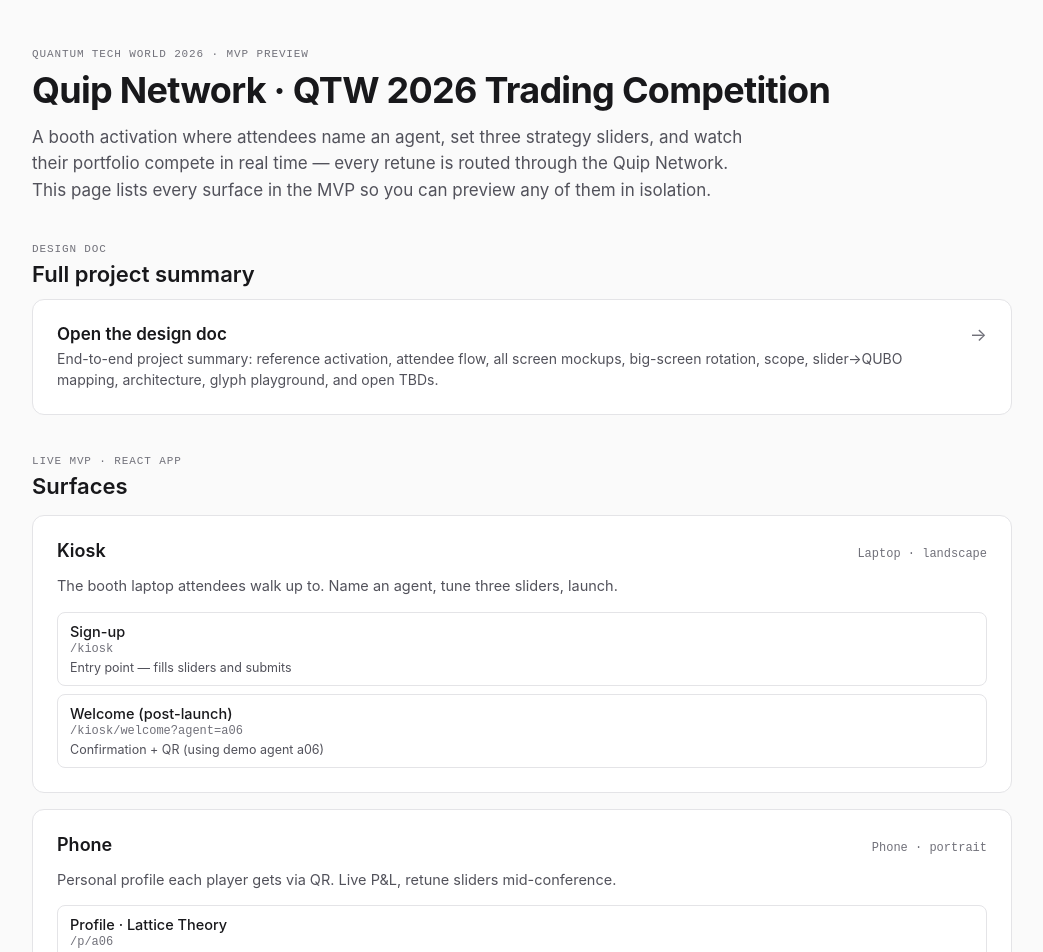
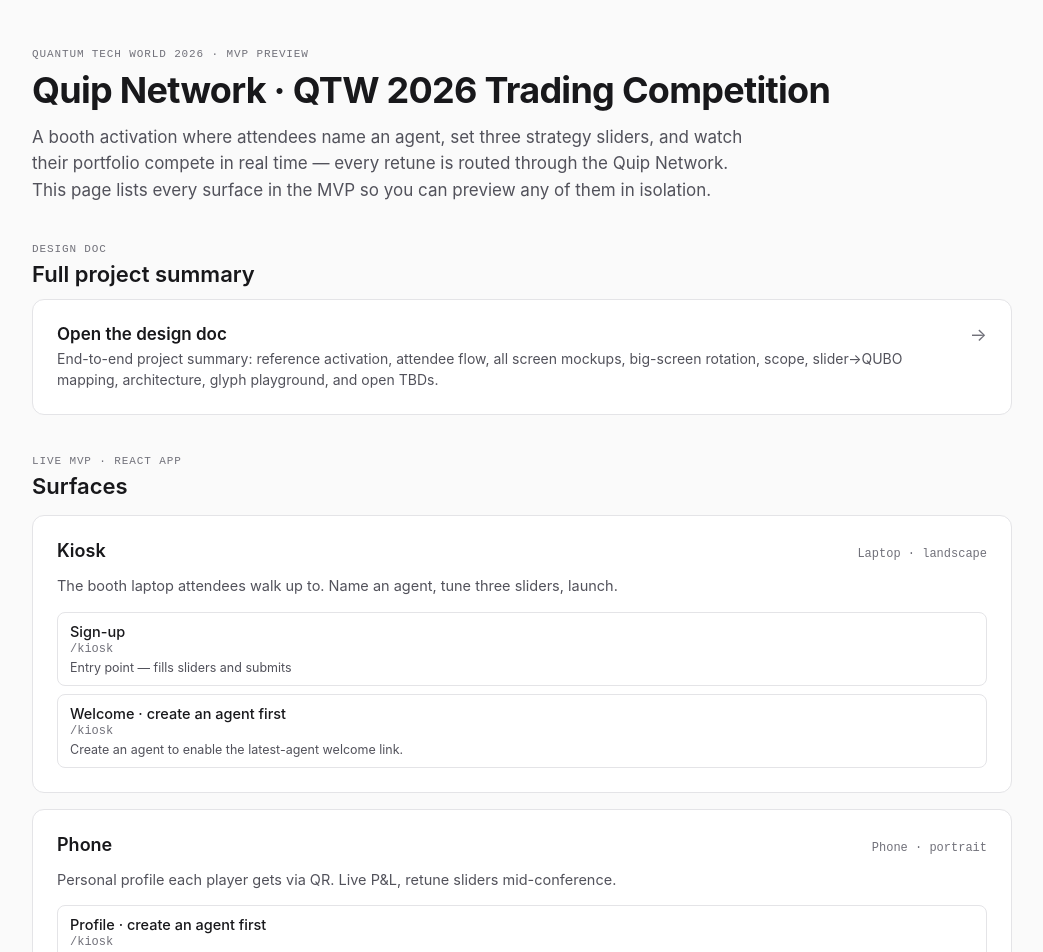
Before and after one commit to QuipNetwork/qtw-tradinggame, a React (Vite) app in the folder mvp/: page / in a window 1280 px wide. Shown: the top 952 px of the page, without its empty margins (118-1161 px from the left). Built offline with nearby package versions, Linux system fonts and the light colour scheme; no server answers.

Commit message:
Use latest agent on dev landing

```diff
--- a/mvp/src/routes/Index.tsx
+++ b/mvp/src/routes/Index.tsx
@@ -7,25 +7,7 @@ type Surface = {
   links: { label: string; to: string; note?: string }[];
 };
 
-const SURFACES: Surface[] = [
-  {
-    title: 'Kiosk',
-    blurb: 'The booth laptop attendees walk up to. Name an agent, tune three sliders, launch.',
-    formFactor: 'Laptop · landscape',
-    links: [
-      { label: 'Sign-up', to: '/kiosk', note: 'Entry point — fills sliders and submits' },
-      { label: 'Welcome (post-launch)', to: '/kiosk/welcome?agent=a06', note: 'Confirmation + QR (using demo agent a06)' },
-    ],
-  },
-  {
-    title: 'Phone',
-    blurb: 'Personal profile each player gets via QR. Live P&L, retune sliders mid-conference.',
-    formFactor: 'Phone · portrait',
-    links: [
-      { label: 'Profile · Lattice Theory', to: '/p/a06', note: 'Demo agent — drag the sliders to trigger a re-route' },
-      { label: 'Profile · Hilbert Spaceship', to: '/p/a01', note: 'Top of leaderboard' },
-    ],
-  },
+const STATIC_SURFACES: Surface[] = [
   {
     title: 'Booth TV',
     blurb: 'Big-screen rotator behind the booth. Welcome splash, leaderboard, top-10 spotlight.',
@@ -72,6 +54,9 @@ const kickerStyle: React.CSSProperties = {
 };
 
 export default function Index() {
+  const latestAgentId = latestCreatedAgentId();
+  const surfaces = buildSurfaces(latestAgentId);
+
   return (
     <div style={{ minHeight: '100vh', background: '#fafafa', padding: '48px 24px 80px' }}>
       <div style={{ maxWidth: 980, margin: '0 auto' }}>
@@ -116,7 +101,7 @@ export default function Index() {
           <div style={kickerStyle}>Live MVP · React app</div>
           <h2 style={{ fontSize: 22, fontWeight: 600, margin: '6px 0 16px' }}>Surfaces</h2>
           <div style={{ display: 'grid', gridTemplateColumns: '1fr', gap: 16 }}>
-            {SURFACES.map(surface => (
+            {surfaces.map(surface => (
               <div key={surface.title} style={cardStyle}>
                 <div style={{ display: 'flex', justifyContent: 'space-between', alignItems: 'baseline', gap: 12 }}>
                   <h3 style={{ fontSize: 18, fontWeight: 600, margin: 0 }}>{surface.title}</h3>
@@ -153,3 +138,60 @@ export default function Index() {
     </div>
   );
 }
+
+function buildSurfaces(latestAgentId: string | null): Surface[] {
+  const latestAgentLinks = latestAgentId
+    ? {
+        welcome: {
+          label: 'Welcome · latest created agent',
+          to: `/kiosk/welcome?agent=${latestAgentId}`,
+          note: 'Uses the agent created during this browser session.',
+        },
+        profile: {
+          label: 'Profile · latest created agent',
+          to: `/p/${latestAgentId}`,
+          note: 'Direct phone profile for local visual testing.',
+        },
+      }
+    : {
+        welcome: {
+          label: 'Welcome · create an agent first',
+          to: '/kiosk',
+          note: 'Create an agent to enable the latest-agent welcome link.',
+        },
+        profile: {
+          label: 'Profile · create an agent first',
+          to: '/kiosk',
+          note: 'Create an agent to enable /p/{agent_id} local testing.',
+        },
+      };
+
+  return [
+    {
+      title: 'Kiosk',
+      blurb: 'The booth laptop attendees walk up to. Name an agent, tune three sliders, launch.',
+      formFactor: 'Laptop · landscape',
+      links: [
+        { label: 'Sign-up', to: '/kiosk', note: 'Entry point — fills sliders and submits' },
+        latestAgentLinks.welcome,
+      ],
+    },
+    {
+      title: 'Phone',
+      blurb: 'Personal profile each player gets via QR. Live P&L, retune sliders mid-conference.',
+      formFactor: 'Phone · portrait',
+      links: [
+        latestAgentLinks.profile,
+      ],
+    },
+    ...STATIC_SURFACES,
+  ];
+}
+
+function latestCreatedAgentId(): string | null {
+  try {
+    return localStorage.getItem('quip:lastAgentId');
+  } catch {
+    return null;
+  }
+}
--- a/mvp/src/routes/Kiosk/SignUp.tsx
+++ b/mvp/src/routes/Kiosk/SignUp.tsx
@@ -132,6 +132,7 @@ export default function KioskSignUp() {
       const result = await requestOptimization(agentId);
       sessionStorage.setItem('quip:lastResult:' + agentId, JSON.stringify(result));
       sessionStorage.setItem('quip:qrUrl:' + agentId, qrUrl);
+      localStorage.setItem('quip:lastAgentId', agentId);
       navigate(`/kiosk/welcome?agent=${agentId}`);
     } catch (err) {
       setError(err instanceof Error ? err.message : 'Could not create your agent. Check the backend connection.');
```
Also changed, not shown: 2 other files (tests, documents, lock files or other folders).
